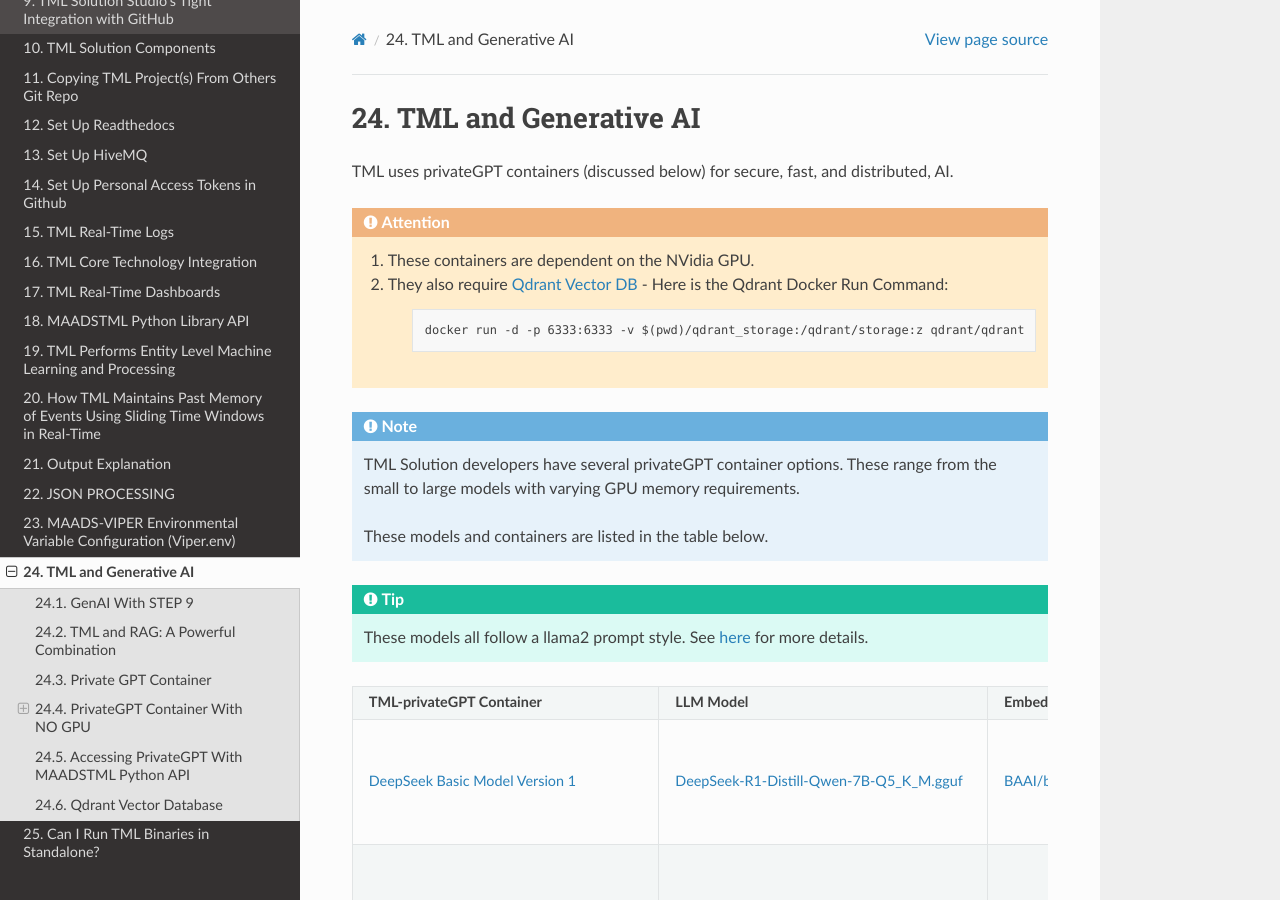
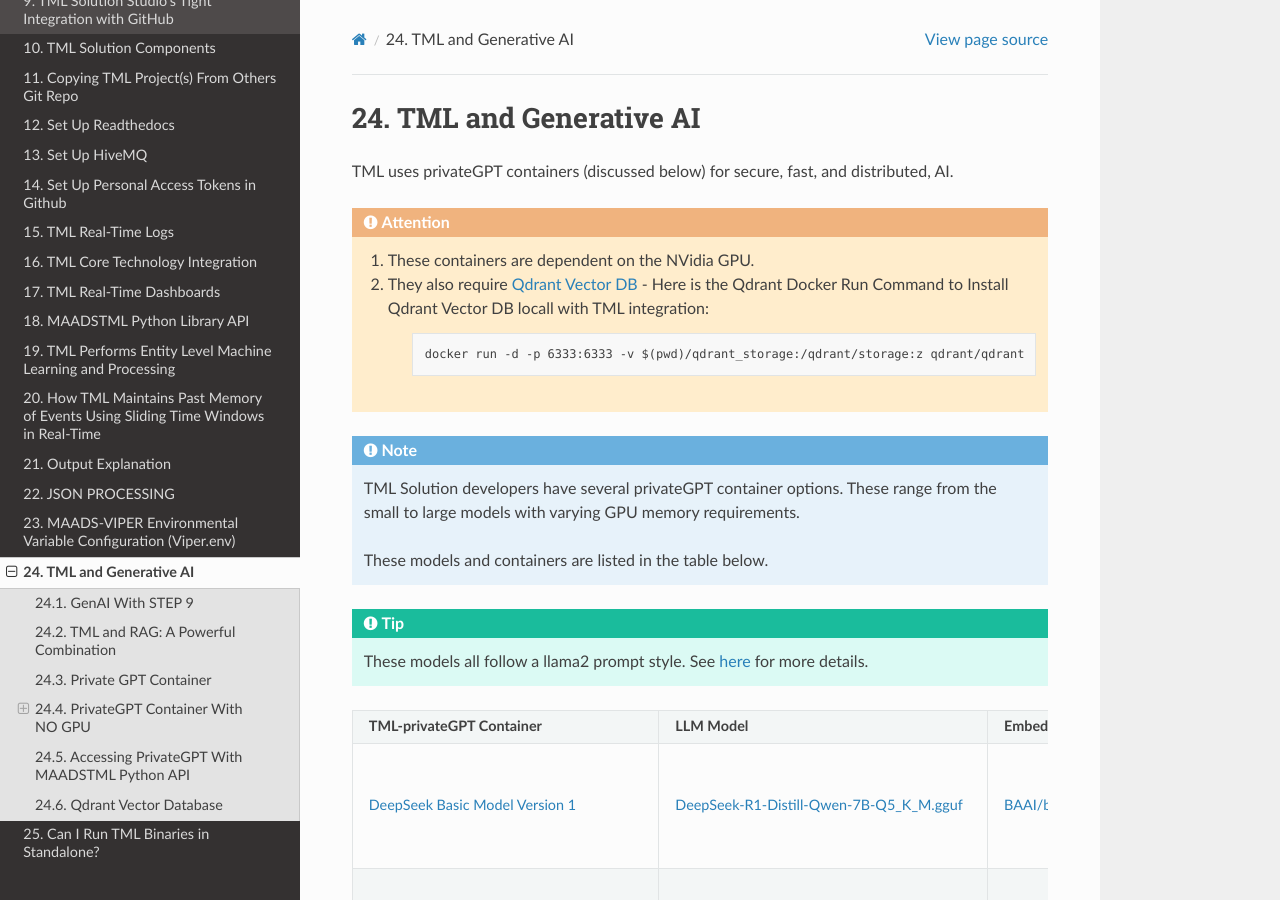
Before and after one commit to smaurice101/readthedocs, a Sphinx documentation site: the page built from docs/source/genai.rst, in a window 1280 px wide and 900 px high. Built offline with Sphinx 7.4.7 and the Read the Docs theme 3.1.0, drawn with Linux system fonts in a browser that asks for light colours.

Commit message:
Update genai.rst

```diff
--- a/docs/source/genai.rst
+++ b/docs/source/genai.rst
@@ -6,7 +6,7 @@
 .. attention::
     #. These containers are dependent on the NVidia GPU.
     #. They also require `Qdrant Vector DB <https://qdrant.tech/>`_
-       - Here is the Qdrant Docker Run Command:
+       - Here is the Qdrant Docker Run Command to Install Qdrant Vector DB locall with TML integration:
           .. code-block::
 
              docker run -d -p 6333:6333 -v $(pwd)/qdrant_storage:/qdrant/storage:z qdrant/qdrant
```
